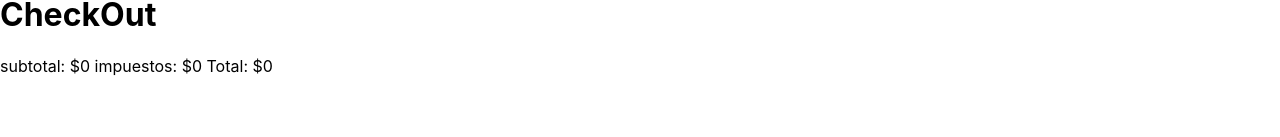
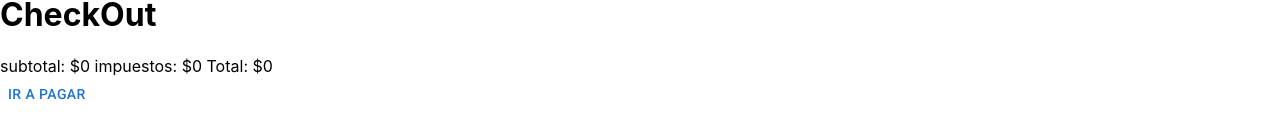
Before and after one commit to HugoRSala/GretaECommerce, a React (Create React App) app: page /cart in a window 1280 px wide. Shown: the part 249-386 px from the top of the page. Built offline with nearby package versions, Linux system fonts and the light colour scheme.

Commit message:
entrega 11

```diff
--- a/src/components/Cart.js
+++ b/src/components/Cart.js
@@ -2,9 +2,56 @@ import { useContext } from 'react'
 import { CartContext } from './CartContext'
 import { Button } from '@mui/material'
 import { Link } from 'react-router-dom'
+import { collection, serverTimestamp, doc, setDoc, updateDoc, increment } from 'firebase/firestore'
+import db from '../utils/fireBaseConfig'
+
 
 const Cart = () => {
     const test = useContext(CartContext)
+
+    const createOrder = () => {
+        let itemsForDB = test.cartList.map(item => ({
+            id: item.idItem,
+            price: item.priceItem,
+            qty: item.qtyItem,
+            title: item.titleItem,
+
+        })
+           )
+        let order = {
+            buyer: {
+                email: 'leo@messi.com',
+                name: 'Leo Messi',
+                phone: '123456789'
+            },
+            date: serverTimestamp(),
+            items: itemsForDB,
+
+            total:test.calcTotal()
+
+        }
+
+
+        const createOrderInFirestore = async () => {
+            const newOrderRef = doc(collection(db, "orders"))
+            await setDoc(newOrderRef, order)
+            return newOrderRef
+        }
+        createOrderInFirestore()
+        .then(res => alert('your ID order is ' + res.id))
+        .catch(err => console.log(err));
+
+        //actualización de stock
+        test.cartList.forEach(async (item) => {
+            const itemRef = doc(db, "products", item.idItem)
+           await updateDoc(itemRef, {
+               stock: increment(-item.qtyItem)
+           })
+        });
+
+        //borrar carrito al comprar
+        test.deleteCart()
+    }
     return (
         <>
             <div>
@@ -63,6 +110,8 @@ const Cart = () => {
                         <span className='text-lg'>impuestos: ${test.calcTaxes()} </span>
                         <span className='text-lg'>Total: ${test.calcTotal()} </span>
                     </div>
+                    <Button onClick={createOrder}>Ir a Pagar</Button>
+
                 </div>
             </div>
         </>
```
